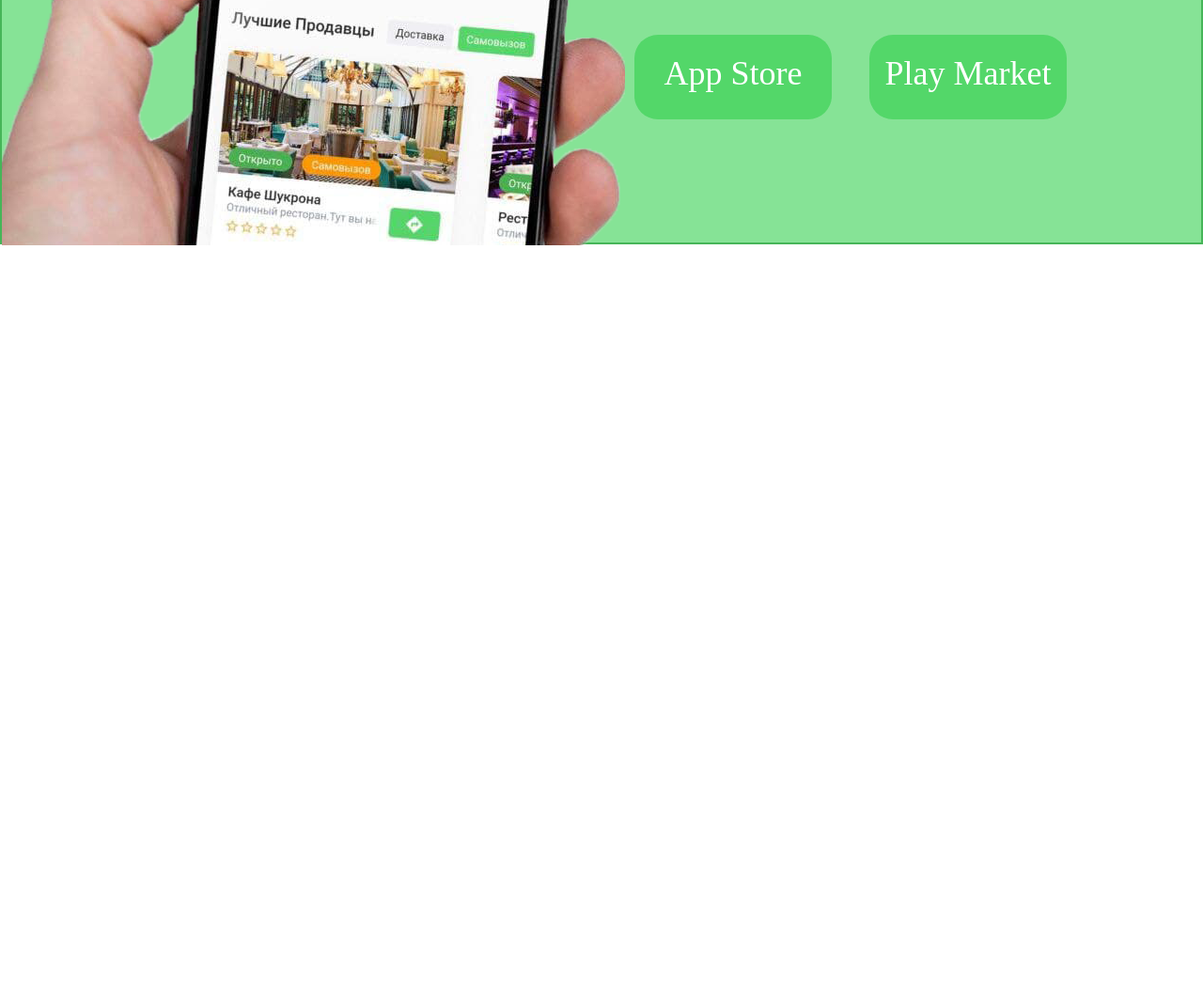
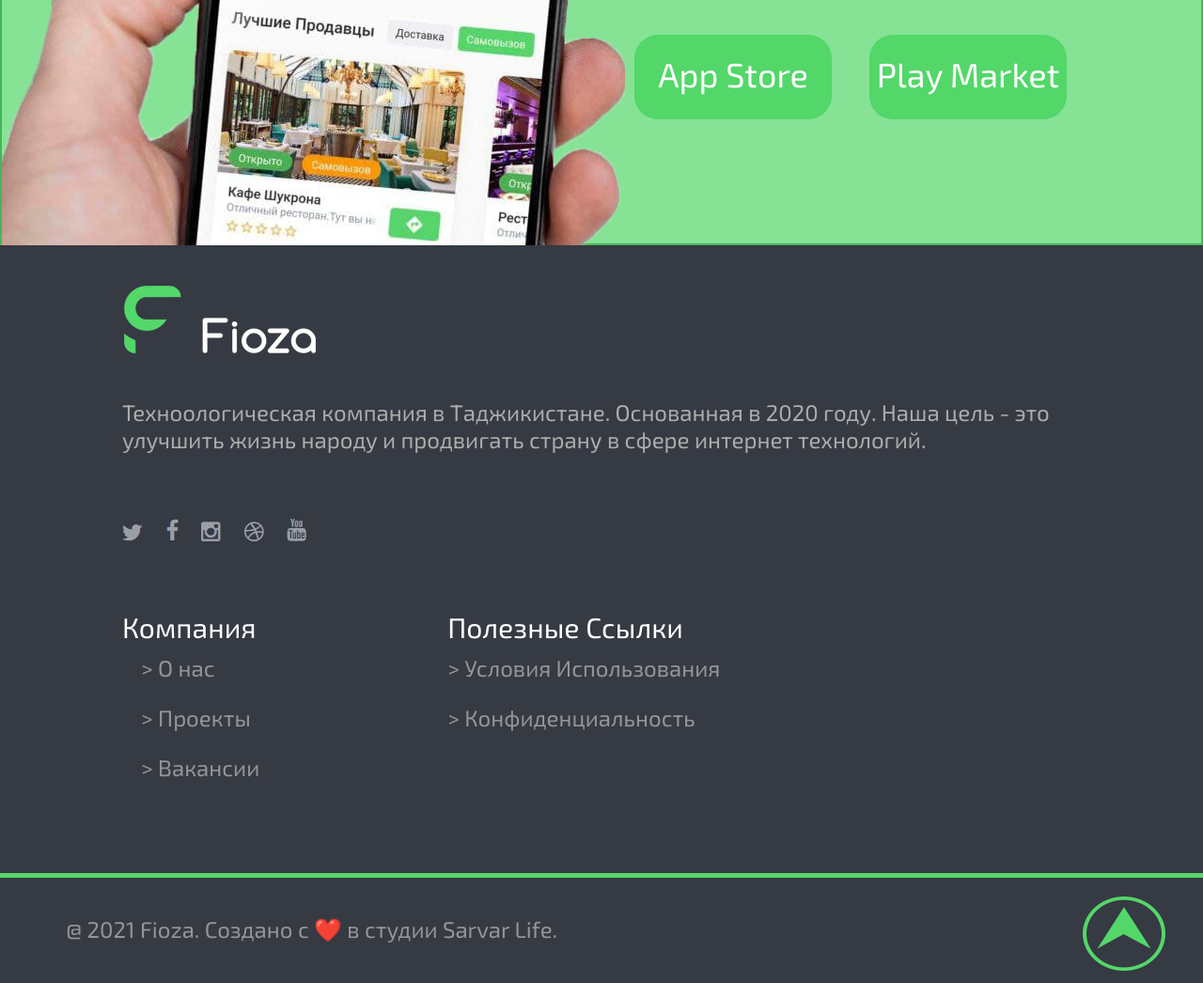
Before and after one commit to KomronArt/Delivery, a plain HTML site: page index.html in a window 1280 px wide. Shown: the part 4214-5260 px from the top of the page at 94% size. Before the commit the page ends 4475 px from the top, so only its background shows below. Drawn offline with Linux system fonts and the light colour scheme.

Commit message:
сделал все блоки

```diff
--- a/css/style.css
+++ b/css/style.css
@@ -1,6 +1,9 @@
 *{
     margin: 0;
     padding: 0;
+}
+body{
+    font-family: 'Exo 2', sans-serif;
 }
 a{
     text-decoration: none;
@@ -25,7 +28,6 @@ header{
     font-size: 20px;
     vertical-align: top;
     padding-right: 5px;
-    font-family: 'Exo 2', sans-serif;
     text-transform: uppercase;
     margin-top: 5px;
 }
@@ -50,7 +52,6 @@ header{
 }
 .about_app p{
     font-size: 26px;
-    font-family: 'Exo 2', sans-serif;
     padding-bottom: 30px;
     position: relative;
 }
@@ -115,7 +116,6 @@ header{
 .delivery_servises p:nth-child(1){
     margin-top: 130px;
     font-size: 60px;
-    font-family: 'Exo 2', sans-serif;
     text-align: center;
     padding-top: 100px;
     color: #3b3b3b;
@@ -123,7 +123,6 @@ header{
 .servises_text{
     font-size: 30px;
     text-align: center;
-    font-family: 'Exo 2', sans-serif;
     margin-top: 30px;
     color: #727272;
 }
@@ -142,7 +141,6 @@ header{
     text-align: center;
     margin-top: 20px;
     font-size: 20px;
-    font-family: 'Exo 2', sans-serif;
     color: #727272;
 }
 .faster{
@@ -157,7 +155,6 @@ header{
     text-align: center;
     margin-top: 20px;
     font-size: 20px;
-    font-family: 'Exo 2', sans-serif;
     color: #727272;
     margin-left: 10px;
 }
@@ -183,7 +180,6 @@ header{
     text-align: center;
     margin-top: 20px;
     font-size: 20px;
-    font-family: 'Exo 2', sans-serif;
     color: #727272;
 }
 .dark_theme{
@@ -198,7 +194,6 @@ header{
     text-align: center;
     margin-top: 20px;
     font-size: 20px;
-    font-family: 'Exo 2', sans-serif;
     color: #727272;
 }
 .stat{
@@ -209,7 +204,6 @@ header{
     display: inline-block;
     text-align: center;
     font-size: 30px;
-    font-family: 'Exo 2', sans-serif;
     color: #fff;
     margin-left: 8%;
     margin-top: 60px;
@@ -228,14 +222,12 @@ header{
 .fioza_text_first{
     font-size: 60px;
     color: #3b3b3b;
-    font-family: 'Exo 2', sans-serif;
     margin-top: 200px;
 
 }
 .fioza_text_second{
     font-size: 36px;
     color: #727272;
-    font-family: 'Exo 2', sans-serif;
 }
 .download{
     width: 300px;
@@ -261,7 +253,7 @@ header{
 }
 .fastdownload{
     background-color: #86e396;
-    height: 600px;
+    height: 601px;
     margin-top: 300px;
     border: 2px solid #46b558;
 }
@@ -272,13 +264,11 @@ header{
 .downloadoursapp{
     font-size: 48px;
     color: #3b3b3b;
-    font-family: 'Exo 2', sans-serif;
     padding-top: 180px;
 }
 .easyfast{
     color: #5a5a5a;
     font-size: 36px;
-    font-family: 'Exo 2', sans-serif;
 }
 .laststoremarket{
     width: 210px;
@@ -296,3 +286,71 @@ header{
     text-align: center;
     margin-top: 20px;
 }
+footer{
+    height: 785px;
+    background-color: #363a43;
+}
+.darkfioza{
+    margin: 40px 0 0 130px;
+}
+.footertext{
+    margin: 40px 130px;
+    color: #adacac;
+    font-size: 24px;
+}
+.social{
+    margin: 70px 0 70px 130px;
+}
+.social img{
+    margin-right: 20px;
+}
+.hrdiv{
+    height: 280px;
+}
+.company{
+    color: #fff;
+    float: left;
+}
+.company p{
+    font-size: 30px;
+    margin-left: 130px;
+}
+.company ul li{
+    line-height: 2.2;
+    font-size: 24px;
+    margin-left: 150px;
+    list-style: none;
+    color: #959597;
+}
+.security{
+    color: #fff;
+    float: left;
+}
+.security p{
+    font-size: 30px;
+    margin-left: 130px;
+    margin-left: 200px;
+}
+.security ul li{
+    line-height: 2.2;
+    font-size: 24px;
+    margin-left: 200px;
+    list-style: none;
+    color: #959597;
+}
+.hr{
+    height: 5px;
+    background-color: #53d769;
+}
+.copyrate img{
+    float: right;
+    margin-right: 40px;
+    margin-top: 20px;
+}
+.copyrate p{
+    color: #959597;
+    font-size: 24px;
+    margin-top: 40px;
+    float: left;
+    margin-left: 70px;
+}
--- a/index.html
+++ b/index.html
@@ -117,6 +117,40 @@
             </a>
             </div>
         </div>
+        <footer>
+            <img class="darkfioza" src="./img/darkfioza.jpg">
+            <p class="footertext">Техноологическая компания в Таджикистане. Основанная в 2020 году.
+                Наша цель - это улучшить жизнь народу и продвигать страну  в сфере интернет технологий.</p>
+                <div class="social">
+                    <img src="./img/twiter.png">
+                    <img src="./img/facebook.png">
+                    <img src="./img/instagram.png">
+                    <img src="./img/ball.png">
+                    <img src="./img/youtube.png">
+                </div>
+                <div class="hrdiv">
+                    <div class="company">
+                        <p>Компания</p>
+                        <ul>
+                            <li>> О нас</li>
+                            <li>> Проекты</li>
+                            <li>> Вакансии</li>
+                        </ul>
+                    </div>
+                    <div class="security">
+                        <p>Полезные Ссылки</p>
+                        <ul>
+                            <li>> Условия Использования</li>
+                            <li>> Конфиденциальность</li>
+                        </ul>
+                    </div>
+                </div>
+                <div class="hr"></div>
+                <div class="copyrate">
+                    <p>@  2021 Fioza. Создано с ❤️ в студии Sarvar Life.</p>
+                    <a href="#"><img src="./img/top.png"></a>
+                </div>
+        </footer>
     </div>
 </body>
 </html>
```
Also changed, not shown: img/ball.png (added), img/facebook.png (added), img/instagram.png (added), img/top.png (added), img/twiter.png (added), img/youtube.png (added).
